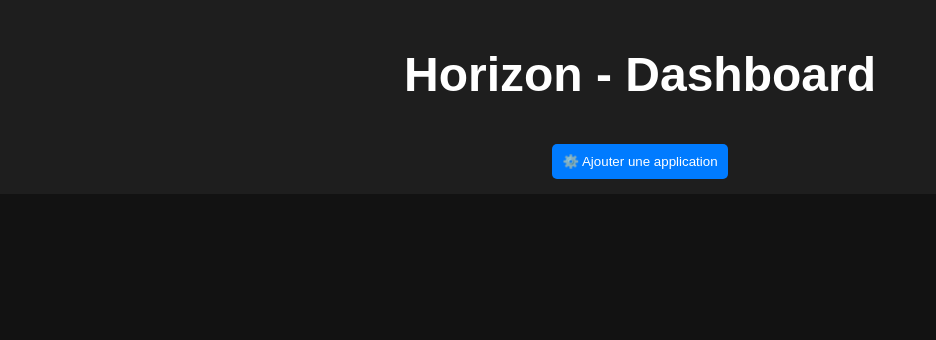
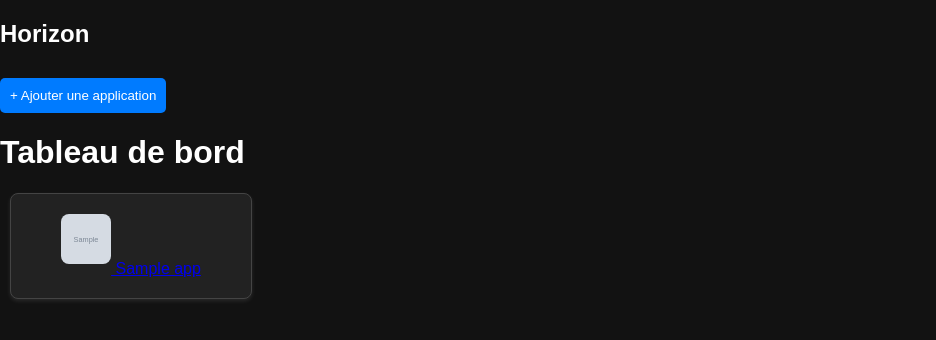
Before and after one commit to LIPMO/Horizon, a Flask app: template templates/index.html in a window 1280 px wide. Shown: the top 340 px of the page, without its empty margins (0-936 px from the left). Run offline with Flask 3, Linux system fonts and the light colour scheme; the template is opened without the code that fills it: most values are stand-ins (such as "Sample title", 1, 10 or a date in 2020); grey boxes marked "Sample" are stand-in pictures.

Commit message:
Update index.html

```diff
--- a/templates/index.html
+++ b/templates/index.html
@@ -7,14 +7,19 @@
     <link rel="stylesheet" href="/static/css/style.css">
 </head>
 <body>
-    <header>
-        <h1>Horizon - Dashboard</h1>
-        <button id="toggleSettings">⚙️ Ajouter une application</button>
-    </header>
+    <div class="container">
+        <!-- Menu latéral -->
+        <aside class="sidebar">
+            <h2>Horizon</h2>
+            <button id="toggleForm">+ Ajouter une application</button>
+        </aside>
 
-    <main>
-        <!-- Formulaire d'ajout d'application -->
-        <div id="settingsPanel" class="hidden">
+        <!-- Contenu principal -->
+        <main class="content">
+            <h1>Tableau de bord</h1>
+
+            <!-- Formulaire caché -->
+            <div id="appFormContainer" class="hidden">
                 <form id="appForm" enctype="multipart/form-data">
                     <input type="text" id="appName" placeholder="Nom de l'application" required>
                     <input type="url" id="appUrl" placeholder="URL de l'application" required>
@@ -23,11 +28,21 @@
                 </form>
             </div>
 
-        <!-- Conteneur des applications -->
+            <!-- Liste des applications -->
             <div id="appsContainer">
-            <!-- Applications ajoutées apparaîtront ici -->
+                {% for app in apps %}
+                <div class="card">
+                    <a href="{{ app.url }}" target="_blank">
+                        {% if app.icon %}
+                        <img src="{{ app.icon }}" alt="Icône" class="app-icon">
+                        {% endif %}
+                        {{ app.name }}
+                    </a>
+                </div>
+                {% endfor %}
             </div>
         </main>
+    </div>
 
     <script src="/static/js/app.js"></script>
 </body>
```
Lines whose indentation alone changed are shown as unchanged.
